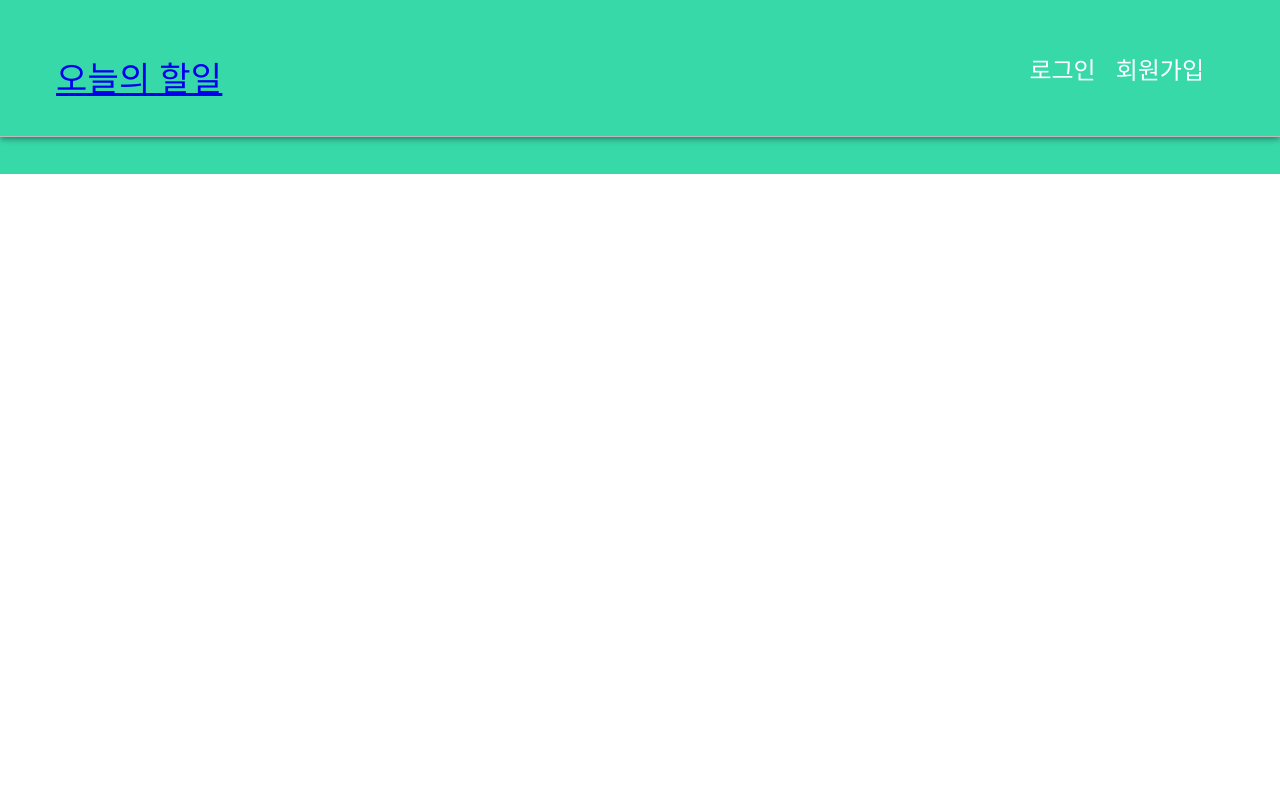
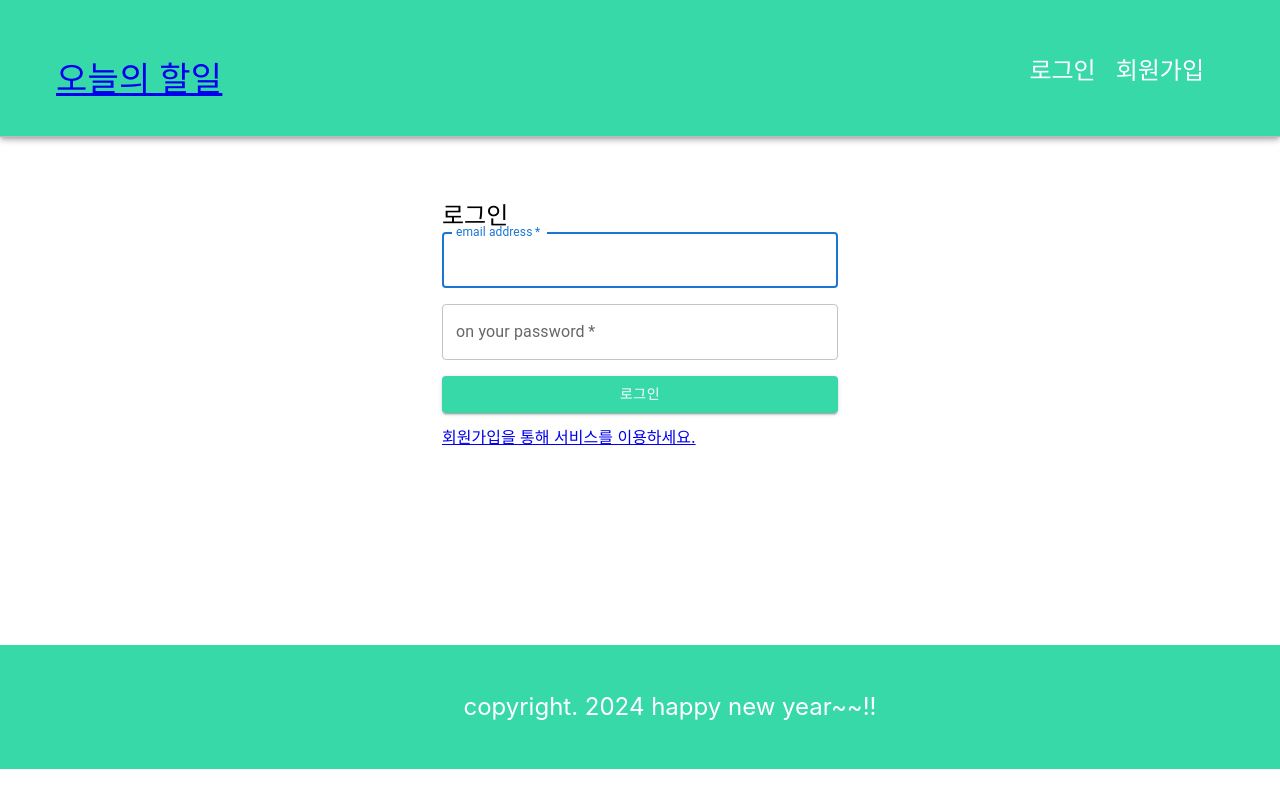
Before and after one commit to YOOGARYUNG/todo-react-app202401, a React (Create React App) app: page /login in a window 1280 px wide. Shown: the top 800 px of the page. Built offline with nearby package versions, Linux system fonts and the light colour scheme.

Commit message:
투두리스트 헤더 인증토큰 넣기

```diff
--- a/src/App.js
+++ b/src/App.js
@@ -5,6 +5,7 @@ import Header from "./component/layout/Header";
 import Footer from "./component/layout/Footer";
 import Join from "./component/user/Join";
 import {Route, Routes} from "react-router-dom";
+import Login from "./component/user/Login";
 
 function App() {
     return (
@@ -13,6 +14,7 @@ function App() {
             <Routes>
                 <Route path={'/'} element={ <TodoTemplate /> } />
                 <Route path={'/join'} element={ <Join /> } />
+                <Route path={'/login'} element={<Login />} />
             </Routes>
 
             <Footer />
--- a/src/component/layout/Header.css
+++ b/src/component/layout/Header.css
@@ -9,6 +9,7 @@
     outline: none;
     border: none;
     background: transparent;
+    font-size: 24px;
 }
 .btn-group a:hover
 , .logout-btn:hover {
--- a/src/component/layout/Header.js
+++ b/src/component/layout/Header.js
@@ -1,12 +1,28 @@
-import React from 'react';
-import {AppBar, Toolbar, Grid,
-    Typography, Button} from "@mui/material";
+import React, {useEffect, useState} from 'react';
+import {
+    AppBar, Toolbar, Grid,
+    Typography, Button
+} from "@mui/material";
 
-import { Link } from 'react-router-dom';
-
+import {Link, redirect, useNavigate} from 'react-router-dom';
 import './Header.css';
 
+import {isLogin, getCurrentLoginUser} from "../../util/login-util";
+
 const Header = () => {
+    const redirection = useNavigate();
+
+    const logoutHandler =e => {
+        localStorage.clear();
+        redirection('/login');
+    }
+
+    // const [login, setLogin] = useState(false);
+    //
+    // useEffect(() => {
+    //     setLogin(isLogin());
+    // }, [login]);
+    //
     return (
         <AppBar position="fixed" style={{
             background: '#38d9a9',
@@ -17,20 +33,38 @@ const Header = () => {
                     <Grid item flex={9}>
                         <div style={
                             {
-                                display:'flex',
+                                display: 'flex',
                                 alignItems: 'center'
                             }
                         }>
                             <Typography variant="h4">
-                                <Link to="/">오늘의 할일</Link>
+                                <Link to="/">
+                                    {
+                                        isLogin()
+                                            ? getCurrentLoginUser().username + '님'
+                                            : '오늘'
+                                    }
+                                    의 할일
+                                </Link>
                             </Typography>
                         </div>
                     </Grid>
 
                     <Grid item>
                         <div className='btn-group'>
-                            <Link to='/login'>로그인</Link>
-                            <Link to='/join'>회원가입</Link>
+                            {
+                                isLogin()
+                                    ? (
+                                        <button className={'logout-btn'} onClick={logoutHandler}>로그아웃</button>
+                                    )
+                                    : (
+                                        <>
+                                        <Link to='/login'>로그인</Link>
+                                        <Link to='/join'>회원가입</Link>
+                                        </>
+                                )
+                            }
+
                         </div>
                     </Grid>
 
--- a/src/component/todo/TodoTemplate.js
+++ b/src/component/todo/TodoTemplate.js
@@ -4,13 +4,24 @@ import TodoHeader from "./TodoHeader";
 import TodoInput from "./TodoInput";
 import TodoMain from "./TodoMain";
 
-import {TODO_URL} from "../../config/host-config";
+import { TODO_URL } from "../../config/host-config";
 
+import {getCurrentLoginUser} from "../../util/login-util";
 
 const TodoTemplate = () => {
 
+    // 토큰 가져오기
+    const [token, setToken] = useState(getCurrentLoginUser().token);
+
     // 서버에서 할 일 목록 (JSON)을 요청해서 받아와야 함
     const API_BASE_URL = TODO_URL;
+
+    // 요청 헤더 객체
+    const requestHeader = {
+        'content-type': 'application/json',
+        'Authorization': 'Bearer ' + token
+    };
+
 
     /*
         리액트는 부모컴포넌트에서 자식컴포넌트로의 데이터이동이 반대보다 쉽기 때문에
@@ -44,9 +55,7 @@ const TodoTemplate = () => {
 
         fetch(API_BASE_URL, {
             method: 'POST',
-            headers: {
-                'content-type': 'application/json'
-            },
+            headers: requestHeader,
             body: JSON.stringify(newTodo)
         })
             .then(res => res.json())
@@ -63,7 +72,8 @@ const TodoTemplate = () => {
         // setTodoList(todoList.filter(todo => todo.id !== id));
 
         fetch(`${API_BASE_URL}/${id}`, {
-            method: 'DELETE'
+            method: 'DELETE',
+            headers: requestHeader
         })
             .then(res => res.json())
             .then(json => {
@@ -88,9 +98,7 @@ const TodoTemplate = () => {
 
         fetch(API_BASE_URL, {
             method: 'PUT',
-            headers: {
-                'content-type': 'application/json'
-            },
+            headers: requestHeader,
             body: JSON.stringify({
                 id: id,
                 done: !done
@@ -110,7 +118,10 @@ const TodoTemplate = () => {
     // 렌더링 직전에 해야할 코드를 적는 함수
     useEffect(() => {
 
-        fetch(API_BASE_URL)
+        fetch(API_BASE_URL, {
+            method: 'GET',
+            headers: requestHeader
+        })
             .then(res => res.json())
             .then(json => {
                 // console.log(json);
--- /dev/null
+++ b/src/component/user/Login.js
@@ -0,0 +1,118 @@
+import React from 'react';
+import {Grid, Button, Container, Typography, TextField} from "@mui/material";
+import { Link, useNavigate } from 'react-router-dom';
+
+import {AUTH_URL} from "../../config/host-config";
+import {TOKEN, USERNAME} from "../../util/login-util"
+
+const Login = () => {
+
+    const redirection = useNavigate();
+
+    // 서버에 로그인 인증 요청 보내기
+    const fetchLoginProcess = async () => {
+
+        const res = await fetch(AUTH_URL + '/signin', {
+            method: 'POST',
+            headers: { 'content-type': 'application/json' },
+            body: JSON.stringify({
+                email: document.getElementById('email').value,
+                password: document.getElementById('password').value
+            })
+        });
+
+        if (res.status === 400) { // 가입이 안되었거나 비번이 틀린 경우
+            // 서버에서 온 텍스트를 추출
+            const text = await res.text();
+            alert(text);
+            return;
+        }
+
+        if (res.status === 200) {
+            const {token, userName} = await res.json();
+            // const responseData = await res.json();
+            // console.log(responseData);
+
+            // 클라이언트에서 로그인을 했다는 사실을 알게 해야함
+            // 서버에서 받은 토큰을 브라우저에 저장할것.
+            // 1. 로컬 스토리지 - 데이터를 브라우저가 종료되어도 계속 보관
+            // 2. 세션 스토리지 - 데이터를 브라우저가 종료되는 순간 삭제함
+            localStorage.setItem('ACCESS_TOKEN', token);
+            localStorage.setItem('USER_NAME', userName);
+
+
+            redirection('/');
+        }
+
+
+
+    };
+
+    // 로그인 요청 이벤트 핸들러
+    const loginHandler = e => {
+        e.preventDefault();
+
+        fetchLoginProcess();
+    };
+
+    return (
+        <Container component="main" maxWidth="xs" style={{ margin: "200px auto" }}>
+            <Grid container spacing={2}>
+                <Grid item xs={12}>
+                    <Typography component="h1" variant="h5">
+                        로그인
+                    </Typography>
+                </Grid>
+            </Grid>
+
+            <form noValidate onSubmit={loginHandler}>
+
+                <Grid container spacing={2}>
+                    <Grid item xs={12}>
+                        <TextField
+                            variant="outlined"
+                            required
+                            fullWidth
+                            id="email"
+                            label="email address"
+                            name="email"
+                            autoComplete="email"
+                            autoFocus
+                        />
+                    </Grid>
+                    <Grid item xs={12}>
+                        <TextField
+                            variant="outlined"
+                            required
+                            fullWidth
+                            name="password"
+                            label="on your password"
+                            type="password"
+                            id="password"
+                            autoComplete="current-password"
+                        />
+                    </Grid>
+                    <Grid item xs={12}>
+                        <Button
+                            type="submit"
+                            fullWidth
+                            variant="contained"
+                            style={{background: '#38d9a9'}}
+                        >
+                            로그인
+                        </Button>
+                    </Grid>
+                    <Grid item>
+                        <Link to="/join">
+                            회원가입을 통해 서비스를 이용하세요.
+                        </Link>
+                    </Grid>
+                    <Grid container justify="flex-end">
+                    </Grid>
+                </Grid>
+            </form>
+        </Container>
+    );
+};
+
+export default Login;
--- /dev/null
+++ b/src/util/login-util.js
@@ -0,0 +1,14 @@
+
+export const TOKEN = 'ACCESS_TOKEN';
+export const USERNAME = 'USER_NAME';
+
+// 로그인 여부를 확인하는 함수
+export const isLogin = () => !!localStorage.getItem(TOKEN);
+
+// 로그인한 사용자의 데이터를 반환하는 함수
+export const getCurrentLoginUser = () => {
+    return {
+        token: localStorage.getItem(TOKEN),
+        username: localStorage.getItem(USERNAME)
+    };
+};
```
